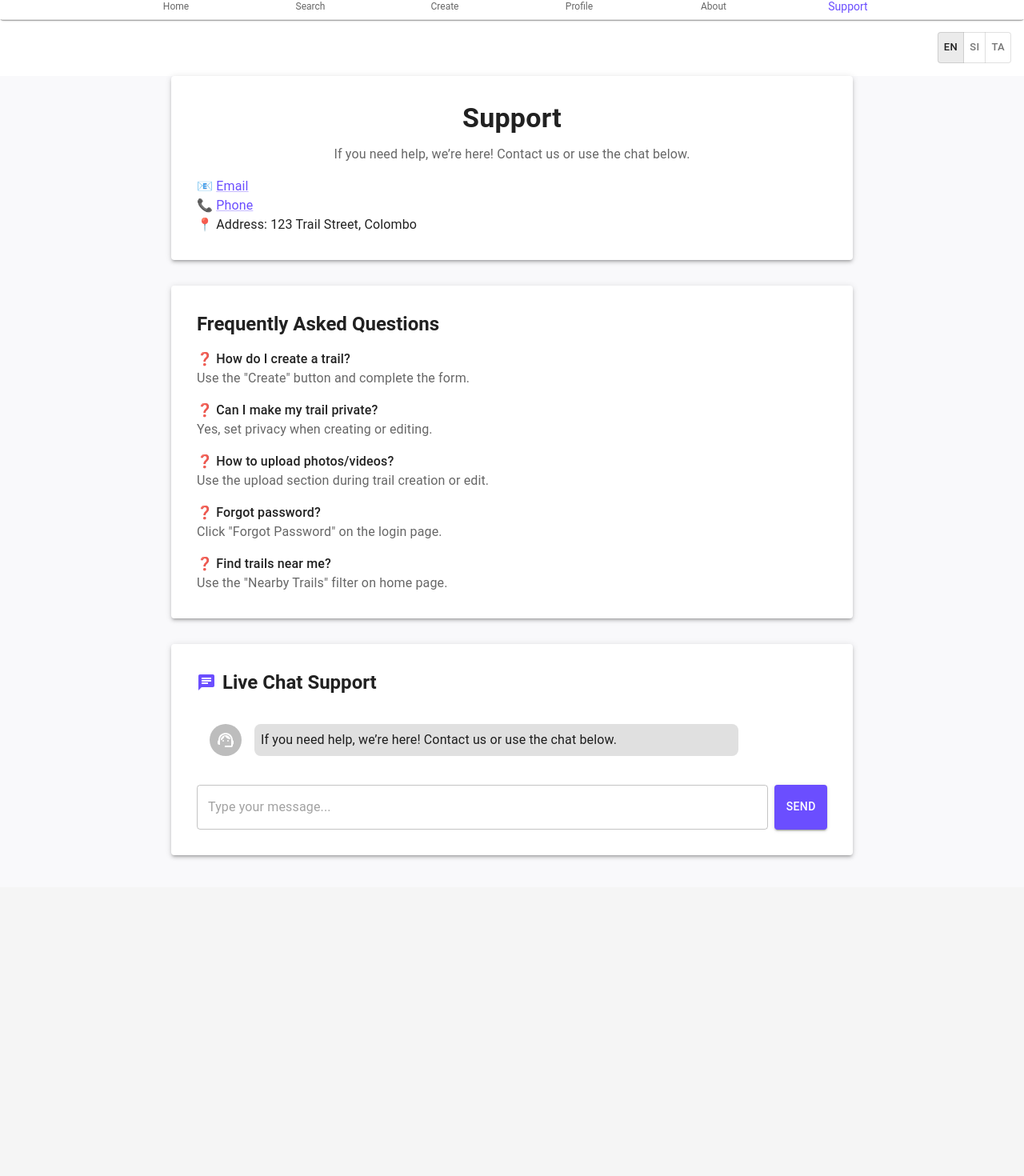
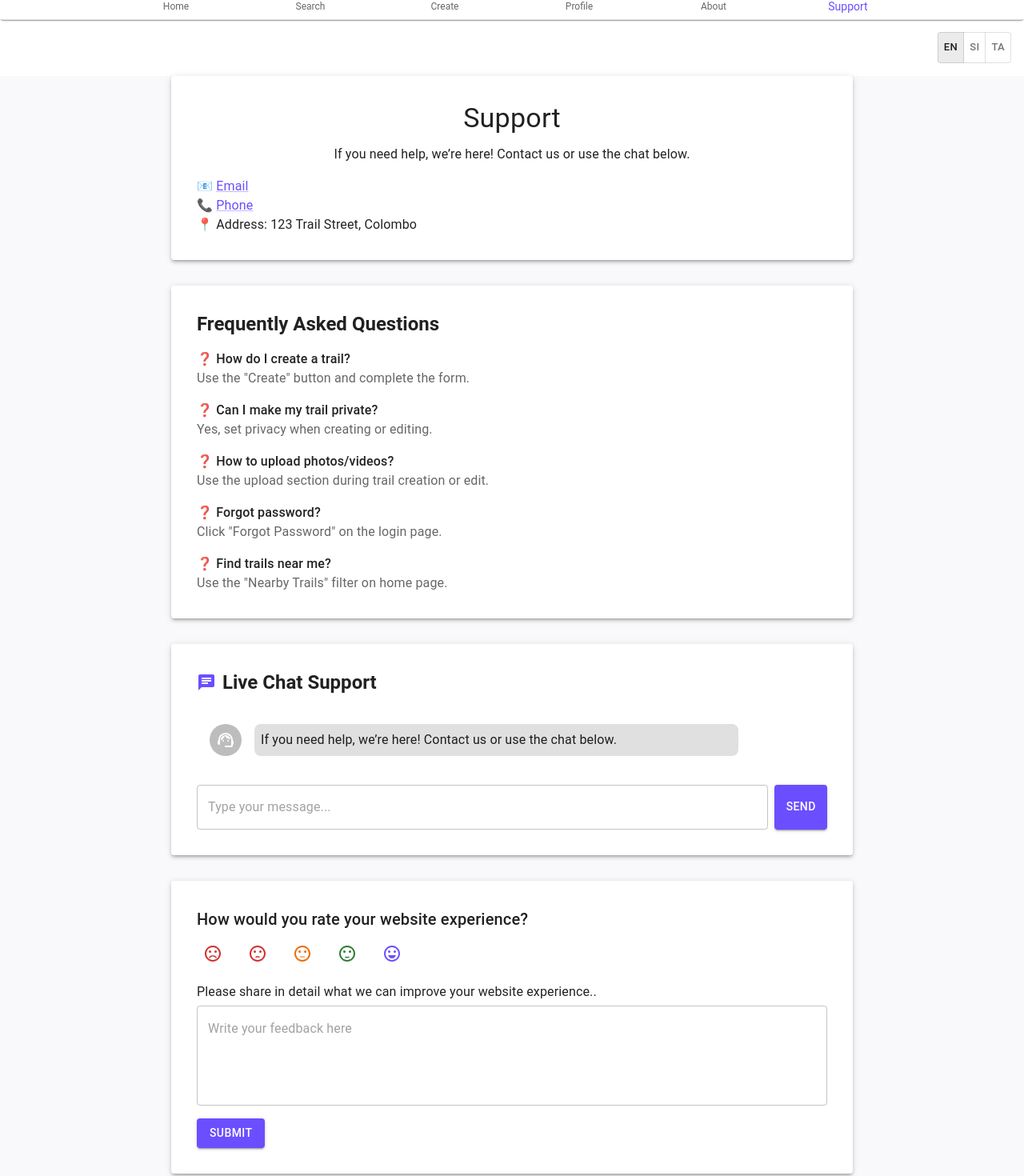
Before and after one commit to NIBM-GALLE/GAHDSE241F-TravelTrace, a React (Vite) app in the folder TRAVEL WEB APP/wonder/: page /support in a window 1280 px wide. Shown: the part 80-1550 px from the top of the page at 80% size. Before the commit the page ends 1189 px from the top, so only its background shows below. Built offline with nearby package versions, Linux system fonts and the light colour scheme; sample sign-in values are in the browser's storage; the HTML template or start-up script is replaced by a standard one.

Commit message:
Add user experience feedback section

```diff
--- a/TRAVEL WEB APP/wonder/src/components/Support.jsx
+++ b/TRAVEL WEB APP/wonder/src/components/Support.jsx
@@ -16,11 +16,20 @@ import {
   ToggleButtonGroup,
   useMediaQuery,
   useTheme,
+  Stack,
+  IconButton,
 } from '@mui/material';
 import Navbar from './Navbar';
 import ChatIcon from '@mui/icons-material/Chat';
 import PersonIcon from '@mui/icons-material/Person';
 import SupportAgentIcon from '@mui/icons-material/SupportAgent';
+import {
+  SentimentVeryDissatisfied,
+  SentimentDissatisfied,
+  SentimentNeutral,
+  SentimentSatisfied,
+  SentimentVerySatisfied,
+} from '@mui/icons-material';
 
 const translations = {
   en: {
@@ -30,6 +39,12 @@ const translations = {
     phone: 'Phone',
     address: 'Address',
     faqTitle: 'Frequently Asked Questions',
+    liveChat: 'Live Chat Support',
+    placeholder: 'Type your message...',
+    feedbackQuestion: 'How would you rate your website experience?',
+    feedbackDetails: 'Please share in detail what we can improve your website experience..',
+    feedbackPlaceholder: 'Write your feedback here',
+    submit: 'Submit',
     FAQs: [
       { q: 'How do I create a trail?', a: 'Use the "Create" button and complete the form.' },
       { q: 'Can I make my trail private?', a: 'Yes, set privacy when creating or editing.' },
@@ -37,8 +52,6 @@ const translations = {
       { q: 'Forgot password?', a: 'Click "Forgot Password" on the login page.' },
       { q: 'Find trails near me?', a: 'Use the "Nearby Trails" filter on home page.' },
     ],
-    liveChat: 'Live Chat Support',
-    placeholder: 'Type your message...',
   },
   si: {
     support: 'සහාය',
@@ -47,6 +60,12 @@ const translations = {
     phone: 'දුරකථන',
     address: 'ලිපිනය',
     faqTitle: 'නිති අසන ප්‍රශ්න',
+    liveChat: 'සජීවී කතාබස් සහාය',
+    placeholder: 'ඔබගේ පණිවිඩය මෙතැන ටයිප් කරන්න...',
+    feedbackQuestion: 'ඔබේ වෙබ් අත්දැකීම ගැන ඔබේ ඇගයීම කුමක්ද?',
+    feedbackDetails: 'අපගේ වෙබ් අත්දැකීම වඩාත් යාකෘතිමත් කර ගැනීමට ඔබේ අදහස බෙදා ගන්න.',
+    feedbackPlaceholder: 'ඔබේ අදහස මෙතැන ලියන්න',
+    submit: 'යොමු කරන්න',
     FAQs: [
       { q: 'මාර්ගයක් නිර්මාණය කරන්නේ කෙසේද?', a: '"Create" බොත්තම ඔබා පෝරමය පුරවන්න.' },
       { q: 'මගේ මාර්ගය පුද්ගලික කළ හැකිද?', a: 'ඔව්, නිර්මාණය හෝ සංස්කරණයේදී පුද්ගලිකත්වය සකසන්න.' },
@@ -54,8 +73,6 @@ const translations = {
       { q: 'මුරපදය අමතක වූයේද?', a: '"Forgot Password" බොත්තම ඔබන්න.' },
       { q: 'ආසන්න මාර්ගයන් සොයන්නෙ කෙසේද?', a: '"Nearby Trails" පෙරහන භාවිතා කරන්න.' },
     ],
-    liveChat: 'සජීවී කතාබස් සහාය',
-    placeholder: 'ඔබගේ පණිවිඩය මෙතැන ටයිප් කරන්න...',
   },
   ta: {
     support: 'ஆதரவு',
@@ -64,6 +81,12 @@ const translations = {
     phone: 'தொலைபேசி',
     address: 'முகவரி',
     faqTitle: 'அடிக்கடி கேட்கப்படும் கேள்விகள்',
+    liveChat: 'நேரடி உரையாடல் ஆதரவு',
+    placeholder: 'உங்கள் செய்தியை இங்கே தட்டச்சு செய்யவும்...',
+    feedbackQuestion: 'உங்கள் இணைய அனுபவத்தை மதிப்பீடு செய்யவும்:',
+    feedbackDetails: 'எங்களை மேம்படுத்த என்ன செய்ய வேண்டும் என்பதைக் கூறவும்.',
+    feedbackPlaceholder: 'உங்கள் கருத்தை இங்கே எழுதுங்கள்',
+    submit: 'சமர்ப்பிக்கவும்',
     FAQs: [
       { q: 'நான் பாதையை எப்படிச் உருவாக்குவது?', a: '"Create" பொத்தானை அழுத்தி படிவத்தை நிரப்பவும்.' },
       { q: 'நான் என் பாதையை தனிப்பட்டதாக வைத்திருக்க முடியுமா?', a: 'ஆம், உருவாக்கும்போது அல்லது திருத்தும்போது அமைக்கலாம்.' },
@@ -71,10 +94,16 @@ const translations = {
       { q: 'கடவுச்சொல்லை மறந்துவிட்டேன்?', a: '"Forgot Password" என்பதை கிளிக் செய்யவும்.' },
       { q: 'எனக்கு அருகிலுள்ள பாதைகளை எவ்வாறு கண்டறிவது?', a: '"Nearby Trails" தேர்வை பயன்படுத்தவும்.' },
     ],
-    liveChat: 'நேரடி உரையாடல் ஆதரவு',
-    placeholder: 'உங்கள் செய்தியை இங்கே தட்டச்சு செய்யவும்...',
   },
 };
+
+const emojiOptions = [
+  { icon: <SentimentVeryDissatisfied color="error" />, label: 'Very Bad' },
+  { icon: <SentimentDissatisfied color="error" />, label: 'Bad' },
+  { icon: <SentimentNeutral color="warning" />, label: 'Neutral' },
+  { icon: <SentimentSatisfied color="success" />, label: 'Good' },
+  { icon: <SentimentVerySatisfied color="primary" />, label: 'Excellent' },
+];
 
 const Support = () => {
   const [lang, setLang] = useState('en');
@@ -83,6 +112,9 @@ const Support = () => {
   const [input, setInput] = useState('');
   const theme = useTheme();
   const isMobile = useMediaQuery(theme.breakpoints.down('sm'));
+
+  const [selectedEmoji, setSelectedEmoji] = useState(null);
+  const [feedbackText, setFeedbackText] = useState('');
 
   const handleLangChange = (_, value) => {
     const newLang = value || 'en';
@@ -100,11 +132,28 @@ const Support = () => {
     setInput('');
   };
 
+  const handleFeedbackSubmit = () => {
+    if (!selectedEmoji && !feedbackText) return;
+
+    const feedbackEntry = {
+      emoji: selectedEmoji?.label,
+      text: feedbackText,
+      timestamp: new Date().toISOString(),
+    };
+
+    const existing = JSON.parse(localStorage.getItem('feedbacks') || '[]');
+    existing.push(feedbackEntry);
+    localStorage.setItem('feedbacks', JSON.stringify(existing));
+
+    setSelectedEmoji(null);
+    setFeedbackText('');
+    alert('Thanks for your feedback!');
+  };
+
   return (
     <>
       <Navbar title={t.support} backButton showBottomNav={false} />
 
-      {/* Push toggle below navbar */}
       <Box sx={{ pt: { xs: 9, sm: 15 }, backgroundColor: '#fff', px: 2, pb: 2 }}>
         <Box sx={{ display: 'flex', justifyContent: 'flex-end' }}>
           <ToggleButtonGroup
@@ -121,27 +170,22 @@ const Support = () => {
         </Box>
       </Box>
 
-      {/* Main Content */}
       <Box sx={{ px: 2, pb: 5, backgroundColor: '#F9F9FB' }}>
         <Container maxWidth="md">
-          {/* Contact Details */}
+          {/* Contact Info */}
           <Paper elevation={3} sx={{ p: 4, mb: 4 }}>
-            <Typography variant="h4" fontWeight="bold" align="center" gutterBottom>
+            <Typography variant="h4" align="center" gutterBottom>
               {t.support}
             </Typography>
-            <Typography align="center" paragraph color="text.secondary">
-              {t.contact}
-            </Typography>
-            <Typography sx={{ mt: 2 }}>📧 <Link href="mailto:support@traveltrace.com">{t.email}</Link></Typography>
+            <Typography align="center" paragraph>{t.contact}</Typography>
+            <Typography>📧 <Link href="mailto:support@traveltrace.coms">{t.email}</Link></Typography>
             <Typography>📞 <Link href="tel:+94123456789">{t.phone}</Link></Typography>
             <Typography>📍 {t.address}: 123 Trail Street, Colombo</Typography>
           </Paper>
 
-          {/* FAQs Section */}
+          {/* FAQs */}
           <Paper elevation={3} sx={{ p: 4, mb: 4 }}>
-            <Typography variant="h5" fontWeight="bold" gutterBottom>
-              {t.faqTitle}
-            </Typography>
+            <Typography variant="h5" fontWeight="bold" gutterBottom>{t.faqTitle}</Typography>
             {t.FAQs.map((faq, i) => (
               <Box key={i} sx={{ mt: 2 }}>
                 <Typography fontWeight="medium">❓ {faq.q}</Typography>
@@ -151,12 +195,11 @@ const Support = () => {
           </Paper>
 
           {/* Live Chat */}
-          <Paper elevation={3} sx={{ p: 4 }}>
+          <Paper elevation={3} sx={{ p: 4, mb: 4 }}>
             <Box sx={{ display: 'flex', alignItems: 'center', mb: 2 }}>
               <ChatIcon sx={{ mr: 1, color: 'primary.main' }} />
               <Typography variant="h5" fontWeight="bold">{t.liveChat}</Typography>
             </Box>
-
             <List sx={{ maxHeight: 300, overflowY: 'auto' }}>
               {messages.map((msg, i) => (
                 <ListItem
@@ -164,9 +207,7 @@ const Support = () => {
                   sx={{ flexDirection: msg.sender === 'user' ? 'row-reverse' : 'row' }}
                 >
                   <ListItemAvatar>
-                    <Avatar>
-                      {msg.sender === 'user' ? <PersonIcon /> : <SupportAgentIcon />}
-                    </Avatar>
+                    <Avatar>{msg.sender === 'user' ? <PersonIcon /> : <SupportAgentIcon />}</Avatar>
                   </ListItemAvatar>
                   <ListItemText
                     primary={msg.text}
@@ -180,19 +221,47 @@ const Support = () => {
                 </ListItem>
               ))}
             </List>
-
             <Box sx={{ display: 'flex', gap: 1, mt: 2, flexDirection: isMobile ? 'column' : 'row' }}>
               <TextField
                 fullWidth
-                variant="outlined"
                 placeholder={t.placeholder}
                 value={input}
                 onChange={(e) => setInput(e.target.value)}
               />
-              <Button variant="contained" onClick={handleSend}>
-                Send
-              </Button>
+              <Button variant="contained" onClick={handleSend}>Send</Button>
             </Box>
+          </Paper>
+
+          {/* Feedback Section */}
+          <Paper elevation={3} sx={{ p: 4, mb: 4 }}>
+            <Typography variant="h6" gutterBottom>{t.feedbackQuestion}</Typography>
+            <Stack direction="row" spacing={2} sx={{ mb: 2 }}>
+              {emojiOptions.map((emoji, idx) => (
+                <IconButton
+                  key={idx}
+                  onClick={() => setSelectedEmoji(emoji)}
+                  sx={{
+                    bgcolor: selectedEmoji?.label === emoji.label ? '#e0e0e0' : 'transparent',
+                  }}
+                >
+                  {emoji.icon}
+                </IconButton>
+              ))}
+            </Stack>
+
+            <Typography gutterBottom>{t.feedbackDetails}</Typography>
+            <TextField
+              fullWidth
+              multiline
+              rows={4}
+              placeholder={t.feedbackPlaceholder}
+              value={feedbackText}
+              onChange={(e) => setFeedbackText(e.target.value)}
+              sx={{ mb: 2 }}
+            />
+            <Button variant="contained" onClick={handleFeedbackSubmit}>
+              {t.submit}
+            </Button>
           </Paper>
         </Container>
       </Box>
```
